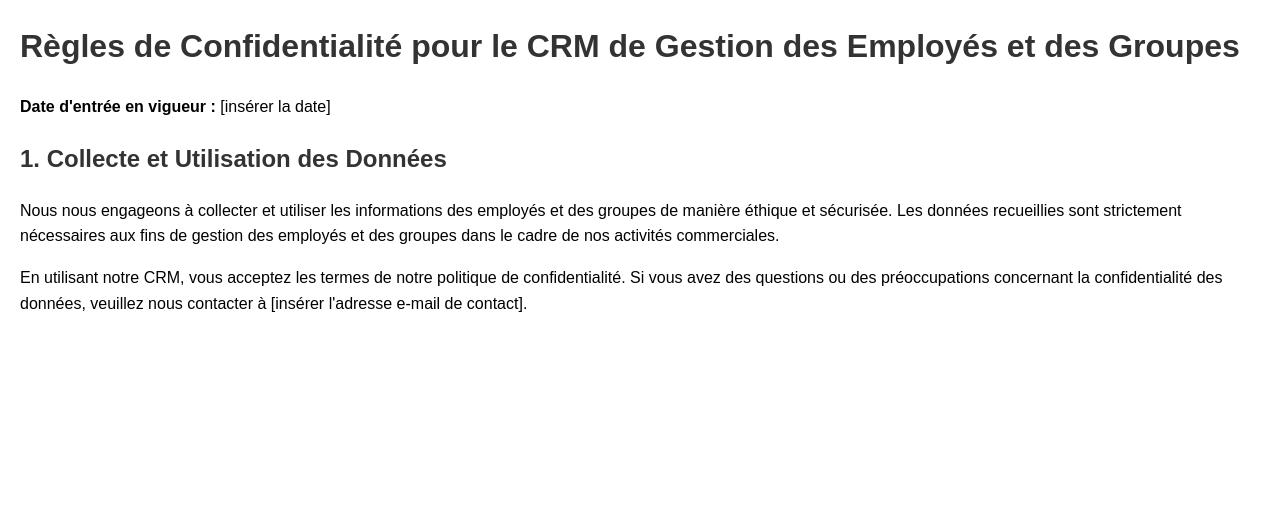
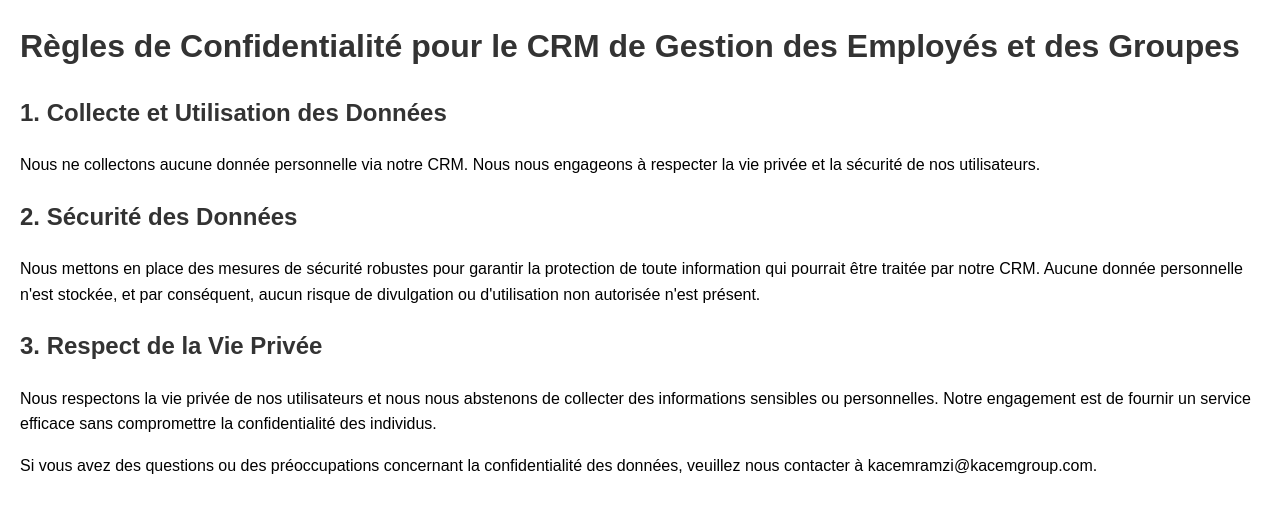
Before and after one commit to daliadweni/crm, a plain HTML site: page index.html in a window 1280 px wide. Drawn offline with Linux system fonts and the light colour scheme.

Commit message:
Update index.html

```diff
--- a/index.html
+++ b/index.html
@@ -19,14 +19,16 @@
 
     <h1>Règles de Confidentialité pour le CRM de Gestion des Employés et des Groupes</h1>
 
-    <p><strong>Date d'entrée en vigueur :</strong> [insérer la date]</p>
+    <h2>1. Collecte et Utilisation des Données</h2>
+    <p>Nous ne collectons aucune donnée personnelle via notre CRM. Nous nous engageons à respecter la vie privée et la sécurité de nos utilisateurs.</p>
 
-    <h2>1. Collecte et Utilisation des Données</h2>
-    <p>Nous nous engageons à collecter et utiliser les informations des employés et des groupes de manière éthique et sécurisée. Les données recueillies sont strictement nécessaires aux fins de gestion des employés et des groupes dans le cadre de nos activités commerciales.</p>
+    <h2>2. Sécurité des Données</h2>
+    <p>Nous mettons en place des mesures de sécurité robustes pour garantir la protection de toute information qui pourrait être traitée par notre CRM. Aucune donnée personnelle n'est stockée, et par conséquent, aucun risque de divulgation ou d'utilisation non autorisée n'est présent.</p>
 
-    <!-- Ajoutez les autres sections de vos règles de confidentialité ici -->
+    <h2>3. Respect de la Vie Privée</h2>
+    <p>Nous respectons la vie privée de nos utilisateurs et nous nous abstenons de collecter des informations sensibles ou personnelles. Notre engagement est de fournir un service efficace sans compromettre la confidentialité des individus.</p>
 
-    <p>En utilisant notre CRM, vous acceptez les termes de notre politique de confidentialité. Si vous avez des questions ou des préoccupations concernant la confidentialité des données, veuillez nous contacter à [insérer l'adresse e-mail de contact].</p>
+    <p>Si vous avez des questions ou des préoccupations concernant la confidentialité des données, veuillez nous contacter à kacemramzi@kacemgroup.com.</p>
 
 </body>
 </html>
```
